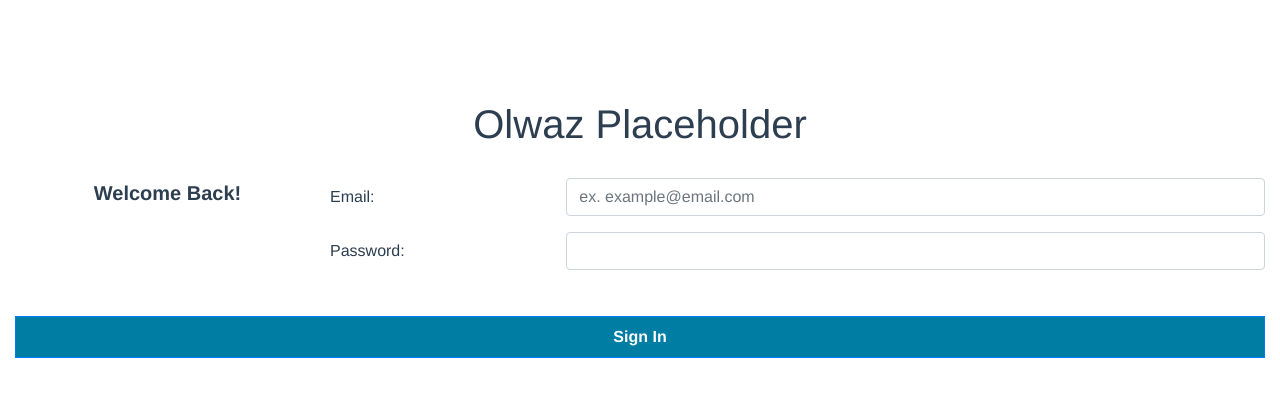
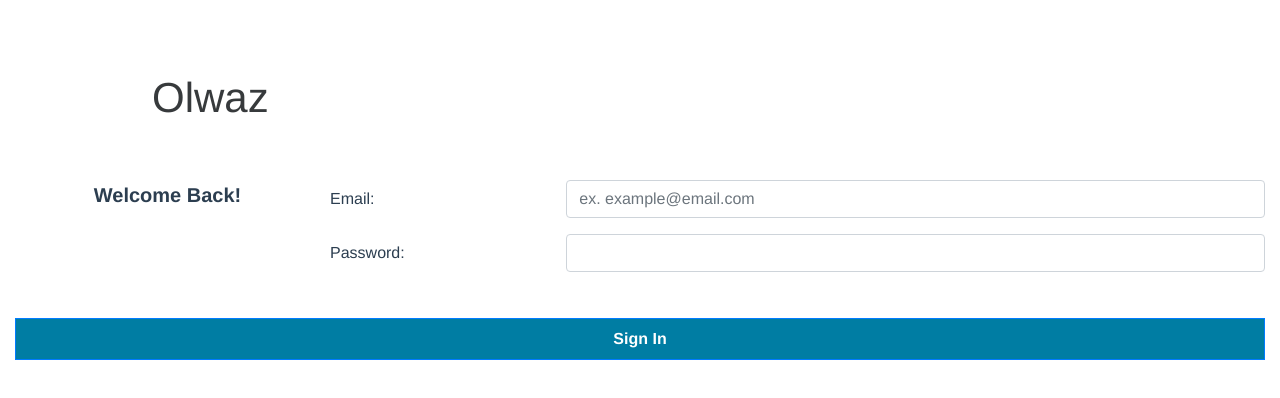
Before and after one commit to jakeomaits/pitt-civic-hackathon, a Vue app in the folder civic-ui/: page /#/Login in a window 1280 px wide. Shown: the top 398 px of the page. Built offline with nearby package versions, Linux system fonts and the light colour scheme.

Commit message:
fixed login

```diff
--- a/civic-ui/src/views/Login.vue
+++ b/civic-ui/src/views/Login.vue
@@ -1,7 +1,10 @@
 <template>
   <div>
-    <h1 style="margin-top:100px;margin-bottom:30px;">Olwaz Placeholder</h1>
-  <b-container fluid >
+    <div class="site-name" style="padding-top:30px;margin-bottom:30px;">
+      Olwaz
+    </div>
+
+  <b-container fluid style="padding-top: 180px;" >
       <b-form @submit="onSubmit">
         <b-form-group
           label-cols-lg="3"
@@ -79,4 +82,21 @@ a {
   font-weight: bold;
   width: 100%;
 }
+
+.site-name {
+
+  position: absolute;
+  width: 112px;
+  height: 46px;
+  left: 152px;
+  top: 45px;
+
+  font-family: Helvetica Neue;
+  font-style: normal;
+  font-weight: 300;
+  font-size: 42px;
+  line-height: 46px;
+  color: #373A3C;
+}
+
 </style>
```
